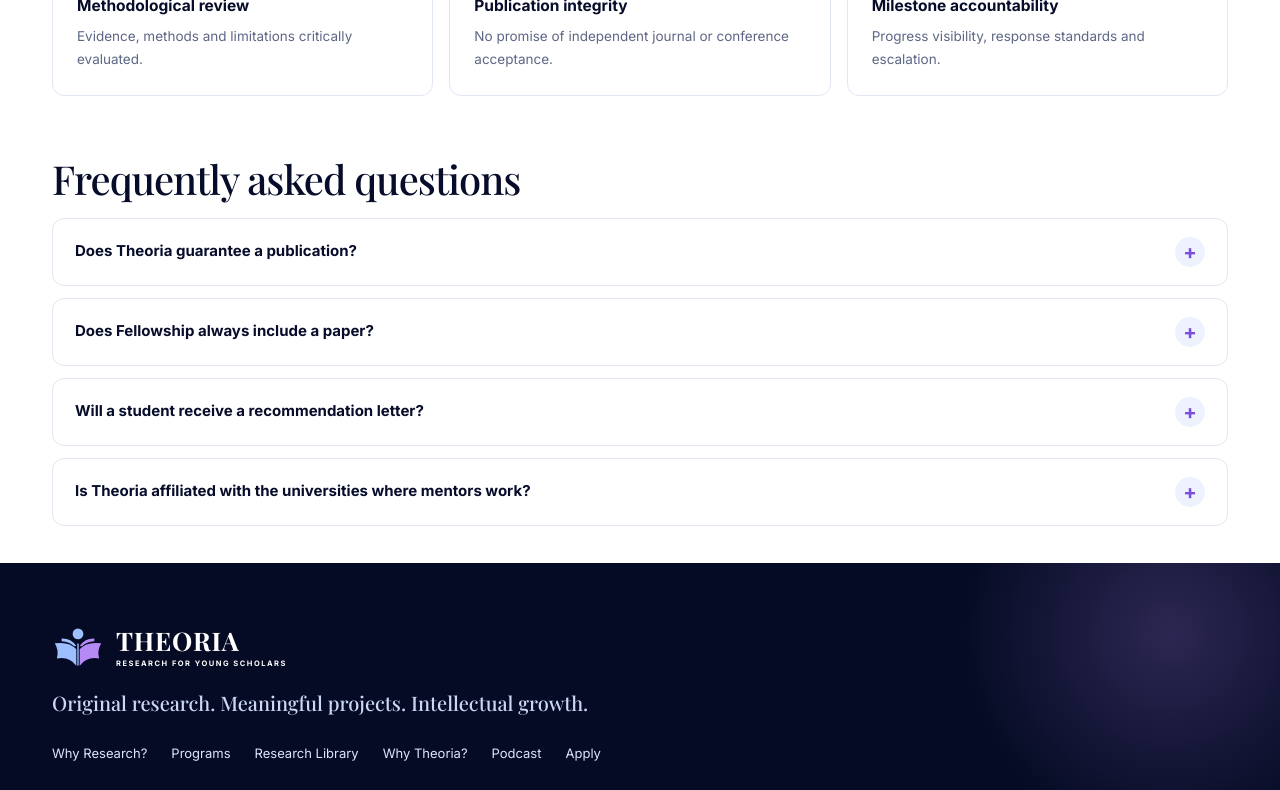
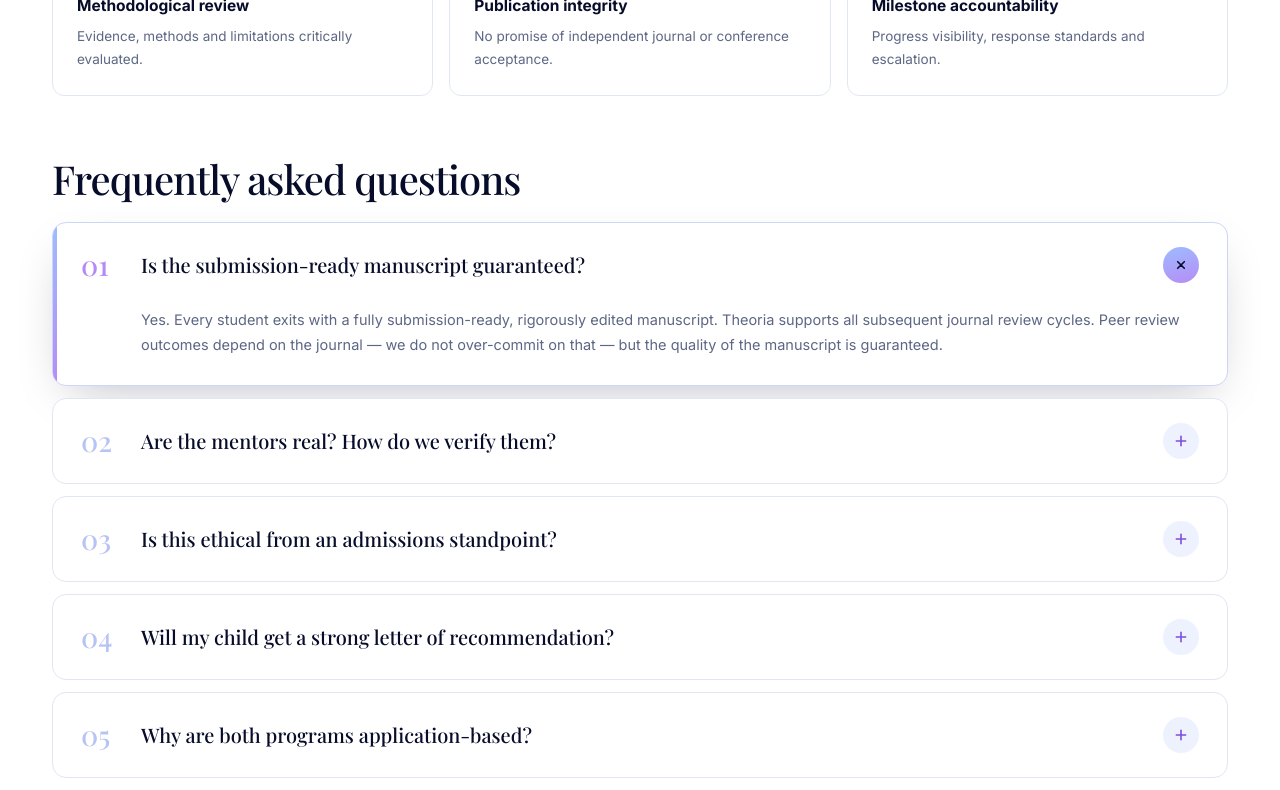
Before and after one commit to anshu762/theoria-website, a React (Vite) app: page /why-theoria in a window 1280 px wide. Shown: the part 1140-1930 px from the top of the page. Built offline with nearby package versions, Linux system fonts and the light colour scheme.

Commit message:
update: program each card price issus and add same faq that use inside home page.

```diff
--- a/src/pages/Programs.jsx
+++ b/src/pages/Programs.jsx
@@ -26,10 +26,10 @@ export default function Programs() {
             <div className="price"><span className="price-amt">{PRICES.scholar}</span></div>
             <p>Develop research literacy, structured inquiry and a substantial first research output.</p><ul><li>Research-question development</li><li>Literature and methodology foundations</li><li>Guided analysis and writing</li><li>Report or appropriate project deliverable</li></ul></article>
             <article className="card featured rv" style={d(100)}><div className="tag">Original investigation</div><h2>Elite</h2>
-            <div className="price"><span className="price-amt">{PRICES.scholar}</span></div>
+            <div className="price"><span className="price-amt">{PRICES.elite}</span></div>
             <p>One-to-one research mentorship for a novel question and a defensible original output.</p><ul><li>Field-matched mentor</li><li>Advanced methodology and analysis</li><li>Iterative manuscript or research development</li><li>Publication-readiness and submission guidance</li></ul></article>
             <article className="card fellow rv" style={d(200)}><div className="tag">Research &amp; innovation</div><h2>Fellowship</h2>
-            <div className="price"><span className="price-amt">{PRICES.scholar}</span></div>
+            <div className="price"><span className="price-amt">{PRICES.fellowship}</span></div>
             <p>Extended support for ambitious scholarly work, applied projects or both.</p><ul><li>Research track: manuscript and publication process</li><li>Innovation track: build and validate a project</li><li>Integrated track: research + applied output</li><li>Expanded academic review and mentor evaluation</li></ul></article>
           </div>
         </div>
--- a/src/pages/WhyTheoria.jsx
+++ b/src/pages/WhyTheoria.jsx
@@ -2,6 +2,7 @@ import PageHead from '../components/PageHead'
 import Note from '../components/Note'
 import BookIcon from '../components/BookIcon'
 import MentorNetwork from '../components/MentorNetwork'
+import CommonQuestions from '../components/CommonQuestions'
 
 const d = (ms) => ({ '--d': ms + 'ms' })
 
@@ -33,15 +34,7 @@ export default function WhyTheoria() {
         </div>
       </section>
 
-      <section>
-        <div className="shell faq">
-          <div className="rv"><h2>Frequently asked questions</h2></div>
-          <details className="rv"><summary>Does Theoria guarantee a publication?</summary><p>No. Theoria can support manuscript preparation, journal selection, submission and agreed revision work. Editorial decisions belong to independent journals and conferences.</p></details>
-          <details className="rv"><summary>Does Fellowship always include a paper?</summary><p>No. Fellowship may centre on a research manuscript, a validated applied project, or an integrated project and paper. The scope is agreed before enrolment.</p></details>
-          <details className="rv"><summary>Will a student receive a recommendation letter?</summary><p>A mentor may provide a letter when sufficient supervision and performance justify an independent academic assessment. A favourable LOR cannot be guaranteed or purchased.</p></details>
-          <details className="rv"><summary>Is Theoria affiliated with the universities where mentors work?</summary><p>Individual mentors may have university affiliations; these do not constitute institutional sponsorship or endorsement unless separately documented.</p></details>
-        </div>
-      </section>
+      <CommonQuestions />
     </div>
   )
 }
--- a/src/styles/theoria.css
+++ b/src/styles/theoria.css
@@ -104,7 +104,7 @@ section{padding:25px 0 !important;position:relative}
 .card li{position:relative;padding:6px 0 6px 24px}
 .card li:before{content:"";position:absolute;left:0;top:12px;width:12px;height:12px;border-radius:50%;background:var(--grad)}
 .card.featured{background:linear-gradient(160deg,#F3F4FF,#EEF3FF);border-color:#D6D8FA}
-.card.featured:before{content:"Most chosen path";position:absolute;top:-12px;right:22px;background:var(--grad);color:var(--navy);font-size:10px;font-weight:800;letter-spacing:.1em;text-transform:uppercase;padding:5px 12px;border-radius:999px}
+.card.featured:before{content:"Most chosen path";position:absolute;top:-12px;right:22px;background:var(--grad);color:var(--navy);font-size:10px;font-weight:800;letter-spacing:.1em;text-transform:uppercase;padding:5px 12px;border-radius:999px; z-index:20}
 .card.fellow{background:linear-gradient(160deg,var(--navy),var(--navy-3));color:#fff;border-color:var(--navy)}
 .card.fellow h2,.card.fellow h3{color:#fff}
 .card.fellow p,.card.fellow .tag{color:#C9D3EF}
@@ -270,7 +270,7 @@ textarea{grid-column:1/-1;min-height:120px;resize:vertical}
 }
 
 /* ============ Pathway card prices ============ */
-.price{display:flex;align-items:baseline;flex-wrap:wrap;gap:6px 12px;margin:6px 0 16px;padding:14px 0;border-top:1px solid var(--line);border-bottom:1px solid var(--line)}
+.price{align-items:baseline;flex-wrap:wrap;gap:6px 12px;margin:6px 0 16px;padding:14px 0;border-top:1px solid var(--line);border-bottom:1px solid var(--line)}
 .price-amt{font-family:'Playfair Display',Georgia,serif;font-size:2.4rem;font-weight:600;line-height:1;letter-spacing:-.02em;color:var(--navy)}
 .price-note{font-size:10.5px;font-weight:800;letter-spacing:.16em;text-transform:uppercase;color:#5A66A3}
 
```
